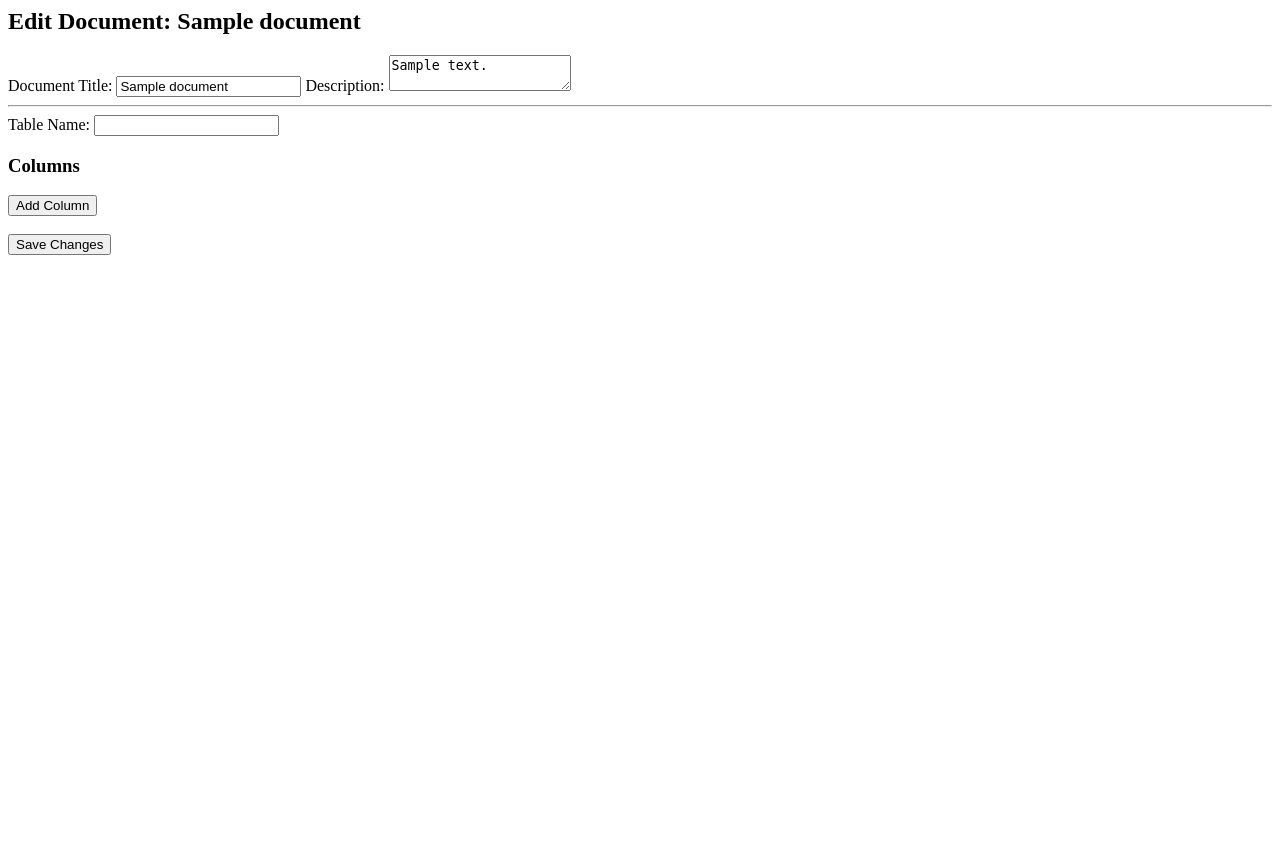
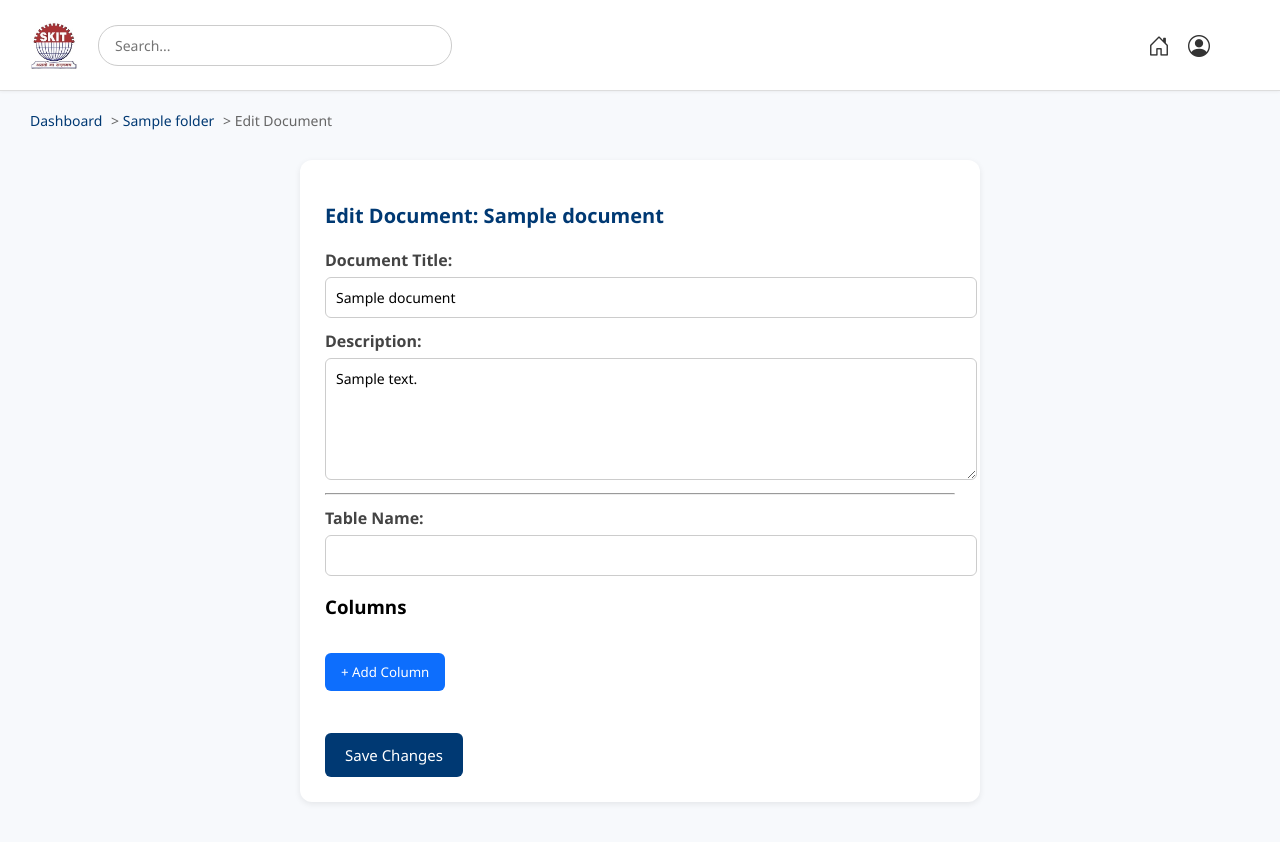
Before and after one commit to MehulArya/DDR, a Django app: page /edit_dynamic_table/1/ in a window 1280 px wide. Before the commit the page ends 255 px from the top, so only its background shows below. Run offline with Django 5.2, Linux system fonts and the light colour scheme; tables that the repository leaves empty hold one stand-in row (values such as "Sample post").

Commit message:
edit_dynamic_table

```diff
--- a/ddr_portal/Users/Templates/edit_dynamic_table.html
+++ b/ddr_portal/Users/Templates/edit_dynamic_table.html
@@ -1,3 +1,219 @@
+{% load static %}
+<!DOCTYPE html>
+<html lang="en">
+<head>
+  <meta charset="UTF-8">
+  <title>Edit Document: {{ document.title }}</title>
+  <link href="https://cdn.jsdelivr.net/npm/bootstrap-icons@1.10.5/font/bootstrap-icons.css" rel="stylesheet">
+  <style>
+    body {
+      margin: 0;
+      font-family: 'Segoe UI', sans-serif;
+      background-color: #f7f9fc;
+    }
+
+    /* Top Bar */
+    .top-bar {
+      display: flex;
+      align-items: center;
+      justify-content: space-between;
+      padding: 10px 30px;
+      background-color: #fff;
+      border-bottom: 1px solid #ddd;
+      height: 70px;
+      box-shadow: 0 1px 3px rgba(0, 0, 0, 0.05);
+    }
+
+    .left-side {
+      display: flex;
+      align-items: center;
+      gap: 20px;
+    }
+
+    .logo-placeholder {
+      width: 48px;
+      height: 48px;
+      border-radius: 50%;
+      background-color: #eee;
+    }
+
+    .logo-placeholder img {
+      width: 100%;
+      height: 100%;
+      object-fit: cover;
+    }
+
+    .search-box input {
+      padding: 10px 16px;
+      border-radius: 20px;
+      border: 1px solid #ccc;
+      outline: none;
+      width: 320px;
+      font-size: 14px;
+      font-family: 'Segoe UI', sans-serif;
+    }
+
+    .right-side {
+      display: flex;
+      align-items: center;
+      gap: 18px;
+      margin-right: 40px;
+    }
+
+    .right-side i {
+      font-size: 22px;
+      color: #333;
+      cursor: pointer;
+    }
+
+    /* Breadcrumbs */
+    .breadcrumbs {
+      padding: 20px 30px 0;
+      font-size: 14px;
+      color: #666;
+    }
+
+    .breadcrumbs a {
+      text-decoration: none;
+      color: #003973;
+      margin-right: 5px;
+    }
+
+    .breadcrumbs a:hover {
+      text-decoration: underline;
+    }
+
+    /* Main Form Section */
+    .folder-section {
+      background-color: #fff;
+      margin: 30px 300px 40px 300px;
+      padding: 25px;
+      border-radius: 12px;
+      box-shadow: 0 2px 6px rgba(0, 0, 0, 0.08);
+    }
+
+    .folder-section h2 {
+      font-size: 20px;
+      margin-bottom: 20px;
+      color: #003973;
+    }
+
+    form label {
+      display: block;
+      margin-top: 12px;
+      font-weight: 600;
+      color: #444;
+      font-family: 'Segoe UI', sans-serif;
+    }
+
+    form input[type="text"],
+    form textarea {
+      width: 100%;
+      padding: 10px;
+      margin-top: 6px;
+      border: 1px solid #ccc;
+      border-radius: 6px;
+      font-size: 14px;
+      font-family: 'Segoe UI', sans-serif;
+      outline: none;
+      transition: border 0.2s;
+    }
+
+    form input[type="text"]:focus,
+    form textarea:focus {
+      border-color: #003973;
+    }
+
+    textarea {
+      min-height: 100px;
+    }
+
+    .column-row {
+      display: flex;
+      gap: 10px;
+      margin-top: 10px;
+      align-items: center;
+    }
+
+    .column-row input {
+      flex: 1;
+    }
+
+    .remove-btn {
+      background-color: #dc3545;
+      color: white;
+      border: none;
+      padding: 8px 12px;
+      border-radius: 6px;
+      cursor: pointer;
+      font-size: 14px;
+      font-family: 'Segoe UI', sans-serif;
+    }
+
+    .remove-btn:hover {
+      background-color: #b02a37;
+    }
+
+    .add-btn {
+      background-color: #0d6efd;
+      color: white;
+      border: none;
+      padding: 10px 16px;
+      border-radius: 6px;
+      cursor: pointer;
+      margin-top: 15px;
+      font-family: 'Segoe UI', sans-serif;
+    }
+
+    .add-btn:hover {
+      background-color: #0a58ca;
+    }
+
+    .save-btn {
+      background-color: #003973;
+      color: white;
+      border: none;
+      padding: 12px 20px;
+      border-radius: 6px;
+      cursor: pointer;
+      margin-top: 20px;
+      font-size: 15px;
+      font-family: 'Segoe UI', sans-serif;
+    }
+
+    .save-btn:hover {
+      background-color: #002147;
+    }
+  </style>
+</head>
+<body>
+
+  <!-- Top Bar -->
+  <div class="top-bar">
+    <div class="left-side">
+      <div class="logo-placeholder">
+        <img src="{% static 'images/skit_logo.jpg' %}" alt="Logo">
+      </div>
+      <div class="search-box">
+        <input type="text" placeholder="Search...">
+      </div>
+    </div>
+
+    <div class="right-side">
+      <i class="bi bi-house-door" onclick="location.href='{% url 'admin' %}'"></i>
+      <i class="bi bi-person-circle" onclick="location.href='{% url 'profile' %}'"></i>
+    </div>
+  </div>
+
+  <!-- Breadcrumbs -->
+  <div class="breadcrumbs">
+    <a href="{% url 'admin' %}">Dashboard</a> >
+    <a href="{% url 'folder_edit_documents' document.folder.id %}">{{ document.folder.folder_name }}</a> >
+    <span>Edit Document</span>
+  </div>
+
+  <!-- Main Content -->
+  <div class="folder-section">
     <h2>Edit Document: {{ document.title }}</h2>
 
     <form method="POST">
@@ -32,25 +248,32 @@
                 Remove
                 </button>
             </div>
+          <div class="column-row">
+            <input type="text" name="col_name_{{ forloop.counter0 }}" value="{{ col.name }}" placeholder="Column Name" required>
+            <input type="text" name="col_type_{{ forloop.counter0 }}" value="{{ col.type }}" placeholder="Type" required>
+            <input type="text" name="col_constraints_{{ forloop.counter0 }}" value="{{ col.constraints|default:'' }}" placeholder="Constraints">
+            <button type="submit" name="remove_column" value="{{ forloop.counter0 }}" class="remove-btn">Remove</button>
+          </div>
         {% endfor %}
       </div>
 
       <input type="hidden" name="total_columns" id="total_columns" value="{{ columns|length }}">
 
       <!-- Add new column dynamically -->
-    <button type="button" onclick="addColumn()">Add Column</button>
+      <button type="button" class="add-btn" onclick="addColumn()">+ Add Column</button>
       <br><br>
 
-    <button type="submit">Save Changes</button>
+      <button type="submit" class="save-btn">Save Changes</button>
     </form>
+  </div>
 
+  <!-- Script for adding new columns -->
   <script>
     function addColumn() {
       const container = document.getElementById('columns-container');
       const index = container.children.length;
       const div = document.createElement('div');
       div.classList.add('column-row');
-    div.style.marginBottom = '5px';
       div.innerHTML = `
         <input type="text" name="col_name_${index}" placeholder="Column Name" required>
         <input type="text" name="col_type_${index}" placeholder="Type" required>
@@ -60,3 +283,6 @@ function addColumn() {
       document.getElementById('total_columns').value = container.children.length;
     }
   </script>
+
+</body>
+</html>
```
Lines whose indentation alone changed are shown as unchanged.
